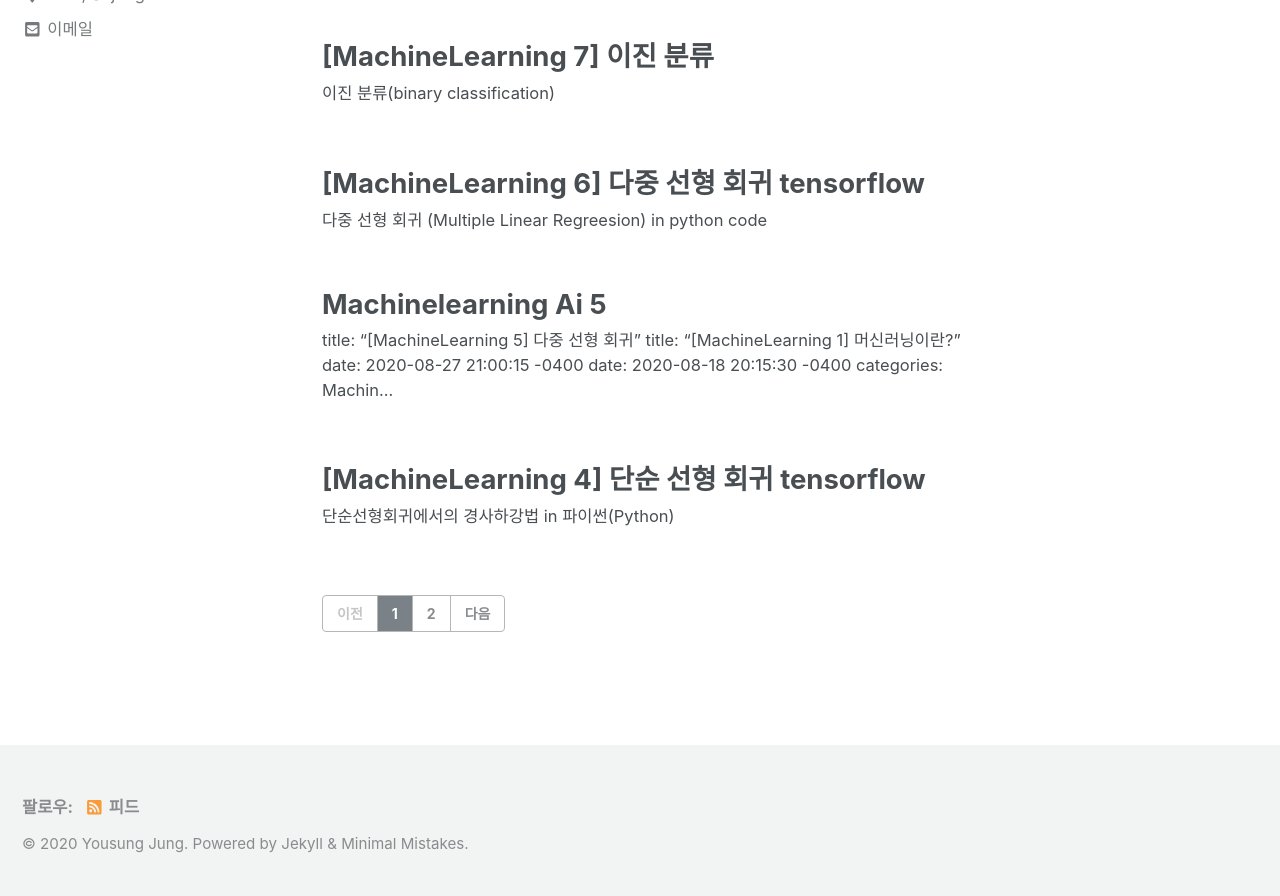
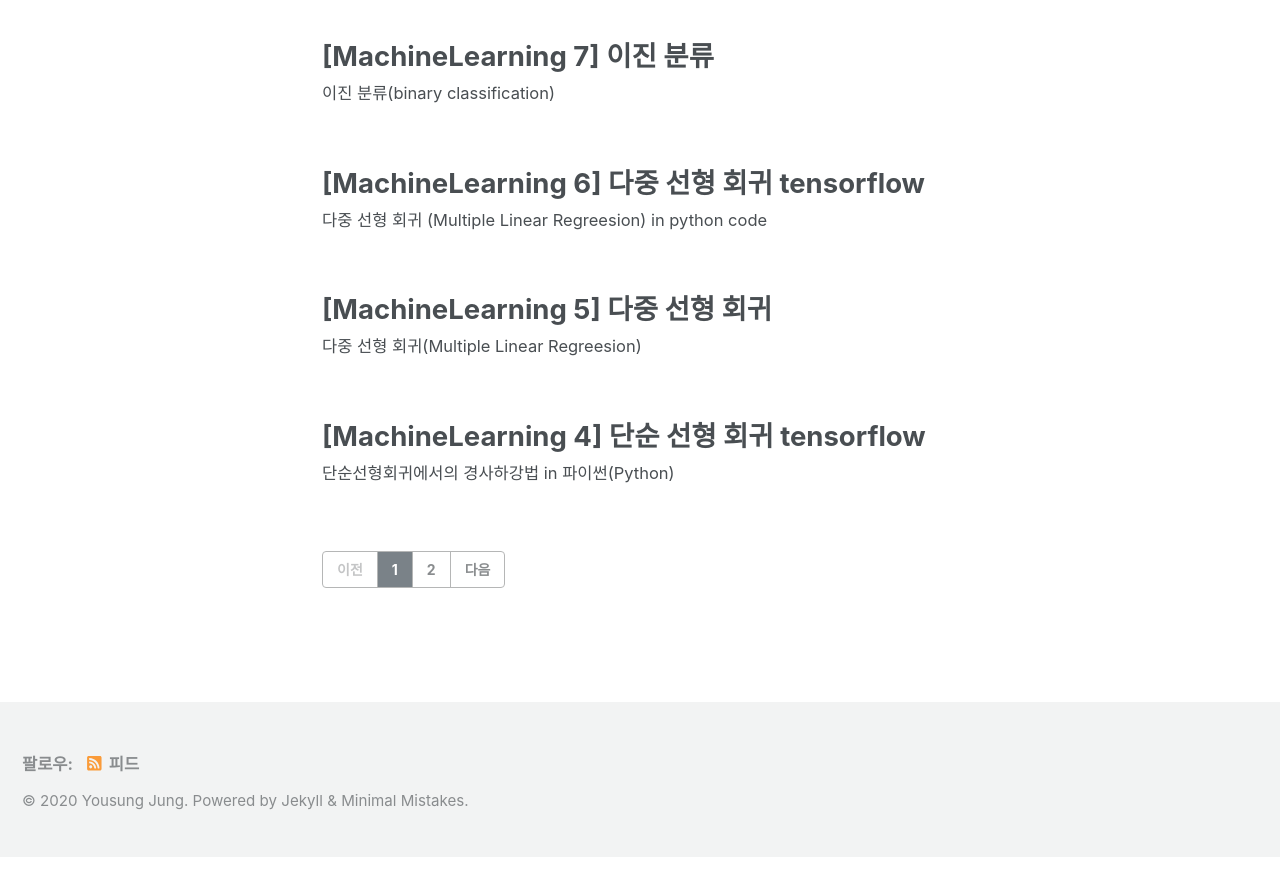
Before and after one commit to can019/can019.github.io, a Jekyll site: the page built from index.html, in a window 1280 px wide and 900 px high, scrolled down 361 px. Shown: the top 896 px of the window. Built offline with Jekyll 4.4.1, drawn with Linux system fonts in a browser that asks for light colours; nearby versions of some CDN libraries; the list of posts is cut into pages by our own code; after the commit the page ends 1217 px from its top, so only the background shows below that; part of the change alters nothing that is shown.

Commit message:
파일 수정

```diff
--- a/_posts/2020-08-27-MachineLearning-AI-5.md
+++ b/_posts/2020-08-27-MachineLearning-AI-5.md
@@ -1,71 +1,65 @@
-title: "[MachineLearning 5] 다중 선형 회귀"	title: "[MachineLearning 1] 머신러닝이란?"
-date: 2020-08-27 21:00:15 -0400	date: 2020-08-18 20:15:30 -0400
-categories: MachineLearning DataAnalyze	categories: MachineLearning DataAnalyze
----	---
+---
+title: "[MachineLearning 5] 다중 선형 회귀"
+date: 2020-08-27 21:00:15 -0400
+categories: MachineLearning DataAnalyze
+---
 ## 다중 선형 회귀(Multiple Linear Regreesion)
 
+<div style = "font-size :0.8em">
+  <a href = "https://can019.github.io/machinelearning/dataanalyze/python/colab/MachineLearning-AI-4/">지난 포스팅</a><br/>
+  <div>
+    <h3 style = "font-size :1.2em"> 다중 선형 회귀</h3><br/>
+    저번 시간 포스팅했던 선형 회귀는 input 변수. 즉 feature가 하나인 경우에 대해 다루었습니다.<br/><br/>
+       다중 선형 회귀는 feature가 하나가 아닌 둘 이상인 경우입니다.<br/><br/>
+       feature가 하나 -> <img src="https://latex.codecogs.com/png.latex?H(x) = wx+b" title="H(x) = wx+b" /><br/><br/>
+       feature가 셋 -> <img src="https://latex.codecogs.com/png.latex?H(x_{1},x_{2},x_{3}) = w_{1}x_{1}+w_{2}x_{2}+w_{3}x_{3} + b" title="H(x_{1},x_{2},x_{3}) = w_{1}x_{1}+w_{2}x_{2}+w_{3}x_{3} + b" /><br/><br/>
 
-## 머신러닝
+       y값은 역시 하나 이상일 수 있으며 y는 target이라합니다.<br/><br/>
+       <i style = "font-size : 0.9em">정확하게는 x축의 개수가 feature, y축의 개수가 target입니다.</i>
 
-
-<div style = "font-size :0.8em">	<div style = "font-size :0.8em">
-  <a href = "https://can019.github.io/machinelearning/dataanalyze/python/colab/MachineLearning-AI-4/">지난 포스팅</a><br/>
-  <div>	  <div>
-    <h3 style = "font-size :1.2em"> 다중 선형 회귀</h3><br/>	    <h3 style = "font-size :1.2em"> 머신러닝</h3><br/>
-    <div style = "margin-left : 3%">	    <div style = "margin-left : 3%">
-       저번 시간 포스팅했던 선형 회귀는 input 변수. 즉 feature가 하나인 경우에 대해 다루었습니다.<br/><br/>	      우리말로 하자면 기계학습으로 경험(학습)을 통해 자동으로 개선시키는 컴퓨터 알고리즘입니다.<br/>
-       다중 선형 회귀는 feature가 하나가 아닌 둘 이상인 경우입니다.<br/><br/>	      인간이 지식을 통해 학습을 하는 것과 다르게 기계는 데이터를 통해 학습을 합니다.<br><br>
-       feature가 하나 -> <img src="https://latex.codecogs.com/png.latex?H(x) = wx+b" title="H(x) = wx+b" /><br/><br/>
-       feature가 셋 -> <img src="https://latex.codecogs.com/png.latex?H(x_{1},x_{2},x_{3}) = w_{1}x_{1}+w_{2}x_{2}+w_{3}x_{3} + b" title="H(x_{1},x_{2},x_{3}) = w_{1}x_{1}+w_{2}x_{2}+w_{3}x_{3} + b" /><br/><br/>	      이 때 인간과 다르게 기계는 하나의 식(그래프)을 학습결과로 얻습니다. <br><br>
-
-      이 식은 데이터들을 설명할 수 있는 식으로 1차함수, 2차함수가 될 수도 있고 아주 복잡한 식이 되기도 합니다. <br><br>
-       y값은 역시 하나 이상일 수 있으며 y는 target이라합니다.<br/><br/>	      <hr>
-       <i style = "font-size : 0.9em">정확하게는 x축의 개수가 feature, y축의 개수가 target입니다.</i>	      <div>
-
-        <h3 style = "font-size :1.2em"> 모델</h3><br/>
-        <hr/>	        <div style = "margin-left : 3%">
+        <hr/>
         <div>
-         <h3 style = "font-size :1.2em"> 행렬</h3><br/>	          기계학습시 컴퓨터에게 데이터만 전달한다고 컴퓨터가 알아서 최적의 식을 찾아주진 못합니다 <br>
-           <div style = "margin-left : 3%">	          적어도 식이 1차가 될지, 2차가될지 아니면 어떠한 복잡한 식이 될지 개형정도는 알려줘야합니다 <br><br>
+         <h3 style = "font-size :1.2em"> 행렬</h3><br/>
+           <div style = "margin-left : 3%">
            <img src="https://latex.codecogs.com/png.latex?w_{1}x_{1}+w_{2}x_{2}+w_{3}x_{3}" title="w_{1}x_{1}+w_{2}x_{2}+w_{3}x_{3}" /> 이녀석을 <br/><br/>
-           <img src="https://latex.codecogs.com/png.latex?\begin{pmatrix}	          그래프의 개형과 데이터를 컴퓨터에게 알려주면 컴퓨터는 데이터들을 통해 뼈대만 있는 식의 계수들을 찾아내는 것이죠. <br><br>
+           <img src="https://latex.codecogs.com/png.latex?\begin{pmatrix}
            x_{1} & x_{2} & x_{3}
-           \end{pmatrix}\cdot \begin{pmatrix}	          즉, 기계가 하는 일은 데이터를 통해 <b>최적의 계수(매개변수)</b>(기울기, y절편 등..)을 찾아내는 것이라고 말할 수 있습니다. <br><br>
+           \end{pmatrix}\cdot \begin{pmatrix}
            w_{1}\\
-           w_{2}\\	          그렇다면 사람이 해주어야 하는 일은 <b>학습시 사용할 적합한 개형을 설계</b>하는 것이라는 것을 알 수 있습니다. <br><br>
+           w_{2}\\
            w_{3}
-           \end{pmatrix} = w_{1}x_{1}+w_{2}x_{2}+w_{3}x_{3}" title="\begin{pmatrix}	          하지만 어떠한 개형이 데이터를 잘 설명할지 알기 어려운 경우가 필연적으로 발생합니다. <br><br>
+           \end{pmatrix} = w_{1}x_{1}+w_{2}x_{2}+w_{3}x_{3}" title="\begin{pmatrix}
            x_{1} & x_{2} & x_{3}
-           \end{pmatrix}\cdot \begin{pmatrix}	          따라서 훈련 시 다양한 개형의 설계함수를 훈련시키고, 이 훈련시킨 함수들 중 가장 적합한 식을 결과로 채택합니다. <br><br>
+           \end{pmatrix}\cdot \begin{pmatrix}
            w_{1}\\
-           w_{2}\\	          이 때 훈련시킨 함수들을 <b>'모델 집합'</b>이라고 하며, <br>훈련시킨 함수 또는 훈련시키기 전의 뼈대만 있는 식을 <b>'모델'</b>이라고 합니다 <br><br><br>
+           w_{2}\\
           w_{3}
             \end{pmatrix} = w_{1}x_{1}+w_{2}x_{2}+w_{3}x_{3}" />의 행렬 곱으로 나타낼 수 있습니다.<br/><br/>
-    조금만 생각해보면 <img src="https://latex.codecogs.com/png.latex?x" title="x"/>에 관한 행을 <img src="https://latex.codecogs.com/png.latex?X" title="X"/><br/><br/>	          <ul>
-    <img src="https://latex.codecogs.com/png.latex?w" title="w"/>에 관한 행을 <img src="https://latex.codecogs.com/png.latex?W" title="W"/>,로 바꾸어<br/>	            <li>'모델(또는 모델 함수)로 1차함수를 선택했다'</li>
-    아래와 같이 가설을 다시 선언 할 수 있습니다.<br/><br/>	            <li>'모델집합에서 1번 모델이 적합한 것 같다'</li>
-    <img src="https://latex.codecogs.com/png.latex?H(X)=WX" title="H(X)=WX" /><br/><br/>	          </ul>
-     <hr/>	          <hr>
-       <div>	          <div>
-         <h3 style = "font-size :1.2em"> 인스턴스</h3><br/>	            <h3 style = "font-size :1.2em"> 바이어스와 분산</h3><br/>
-         <div style = "margin-left : 3%">	            <div style = "margin-left : 3%">
-	dataSet을 행렬로 취급할 때 하나의 행 단위를 인스턴스라고 부릅니다.<br/><br/>	              <img src = "/assets/photos/machineLearning1/bias_dispersion.png" ><br><br>
-	<img src="https://latex.codecogs.com/png.latex?\begin{pmatrix}	              바이어스는 예측값이 정답과 가까울수록 낮고,
-	a1 & b1 & c1 & y1\\	              분산은 예측값들이 몰려있을수록 높습니다. <br><br>
+    조금만 생각해보면 <img src="https://latex.codecogs.com/png.latex?x" title="x"/>에 관한 행을 <img src="https://latex.codecogs.com/png.latex?X" title="X"/><br/><br/>
+    <img src="https://latex.codecogs.com/png.latex?w" title="w"/>에 관한 행을 <img src="https://latex.codecogs.com/png.latex?W" title="W"/>,로 바꾸어<br/>
+    아래와 같이 가설을 다시 선언 할 수 있습니다.<br/><br/>
+    <img src="https://latex.codecogs.com/png.latex?H(X)=WX" title="H(X)=WX" /><br/><br/>
+     <hr/>
+       <div>
+         <h3 style = "font-size :1.2em"> 인스턴스</h3><br/>
+         <div style = "margin-left : 3%">
+	dataSet을 행렬로 취급할 때 하나의 행 단위를 인스턴스라고 부릅니다.<br/><br/>
+	<img src="https://latex.codecogs.com/png.latex?\begin{pmatrix}
+	a1 & b1 & c1 & y1\\
 	a2 & b2 & c2 & y2\\
-	a3 & b3 & c3 & y3\\	              따라서 바이어스가 높다는 것은 모델의 정답률이 떨어진다고 볼 수 있습니다.<br><br>
+	a3 & b3 & c3 & y3\\
 	a4 & b4 & c4 & y4\\
-	a5 & b5 & c5 & y5	              바이어스가 낮고 분산이 높은 모델이 이상적인 모델이지만<br>
-	\end{pmatrix}" title="\begin{pmatrix}	              바이어스와 분산은 트레이드오프 관계이기 때문에 <br>
-	a1 & b1 & c1 & y1\\	              바이어스와 분산 둘다 잡는 것은 불가능합니다. <br><br>
+	a5 & b5 & c5 & y5
+	\end{pmatrix}" title="\begin{pmatrix}
+	a1 & b1 & c1 & y1\\
 	a2 & b2 & c2 & y2\\
-	a3 & b3 & c3 & y3\\	              따라서 바이어스의 희생을 최소로 유지하며 분산을 최대로 낮추는 방향으로 모델을 짜야합니다.<br><br>
+	a3 & b3 & c3 & y3\\
 	a4 & b4 & c4 & y4\\
-	a5 & b5 & c5 & y5	            </div>
-	\end{pmatrix}"/><br/><br/>	          </div>
+	a5 & b5 & c5 & y5
+	\end{pmatrix}"/><br/><br/>
 	a, b, c는 data, y는 라벨입니다.<br/><br/>
-	이 때 a1, b1, c1,  :: 첫번째 instance a2, b2 ,c2 :: 두번째 instance .... 가됩니다.<br/><br/>	        </div>
-         </div>	        <hr>
+	이 때 a1, b1, c1,  :: 첫번째 instance a2, b2 ,c2 :: 두번째 instance .... 가됩니다.<br/><br/>
+         </div>
        </div>
      </div>
       <hr/>
@@ -77,6 +71,16 @@ categories: MachineLearning DataAnalyze	categories: MachineLearning DataAnalyze
         다중 선형 회귀의 cost는 단순히 변수만 더 늘어난 꼴로 <img src="https://latex.codecogs.com/png.latex?Cost = \frac{1}{m}\sum_{i=1}^{m}(W(x1^{i}+x2^{i}+x3^{i}...)-y^{i})^{2}
 " title="Cost = \frac{1}{m}\sum_{i=1}^{m}(W(x1^{i}+x2^{i}+x3^{i}...)-y^{i})^{2}
 " />입니다.<br/><br/>
-      </div>	      </div>
-   </div>	      <div>
+   </div>
 </div>
+ <hr/>
+   <a href = "https://can019.github.io/machinelearning/dataanalyze/MachineLearning-AI-6/">다음 포스팅</a>은 다중 선형 회귀 구현입니다.<br/>
+   <blockquote> 공부하며 작성하는 포스팅이기 때문에 수정사항이 생길 수 있습니다. </blockquote>
+  <blockquote>해당 포스팅은 KAIST교육을 바탕으로 하며 이해에 필요한 추가적인 정보를 덧붙였습니다.<br/>
+  영상과 강의자료는 배포가 불가하기에 공유가 불가하면 포스팅에 사용한 자료와 이미지는 개인적으로 복습하며 만들었습니다. </blockquote>
+<blockquote> 공학이 뭐 그렇듯 용어들은 보통 영어로 기술합니다.<br/>
+    블로그에서는 되도록이면 용어를 한글과 영어 두개 다 쓰겠지만<br/>
+    발전을 위해서는익숙해지는게 정신건강에 편합니다.
+  </blockquote>
+  <hr/>
+</div>
```
